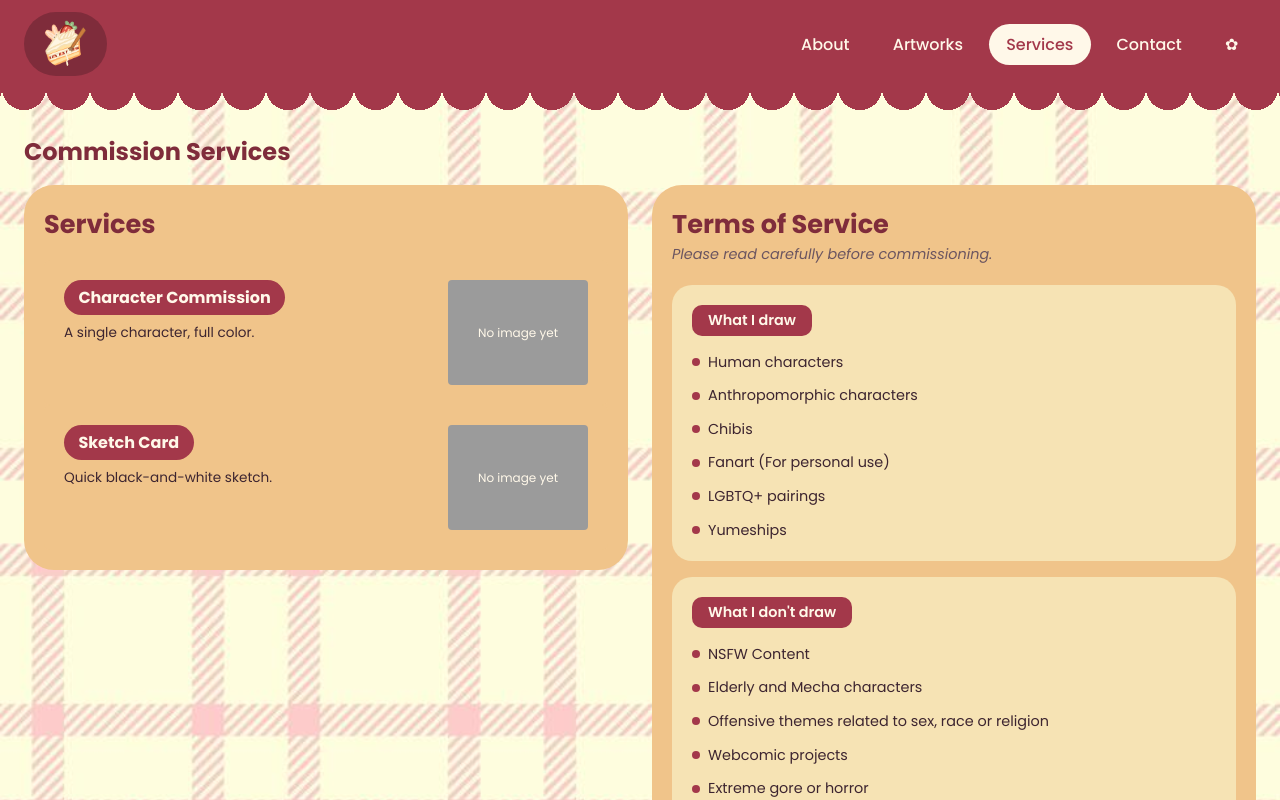
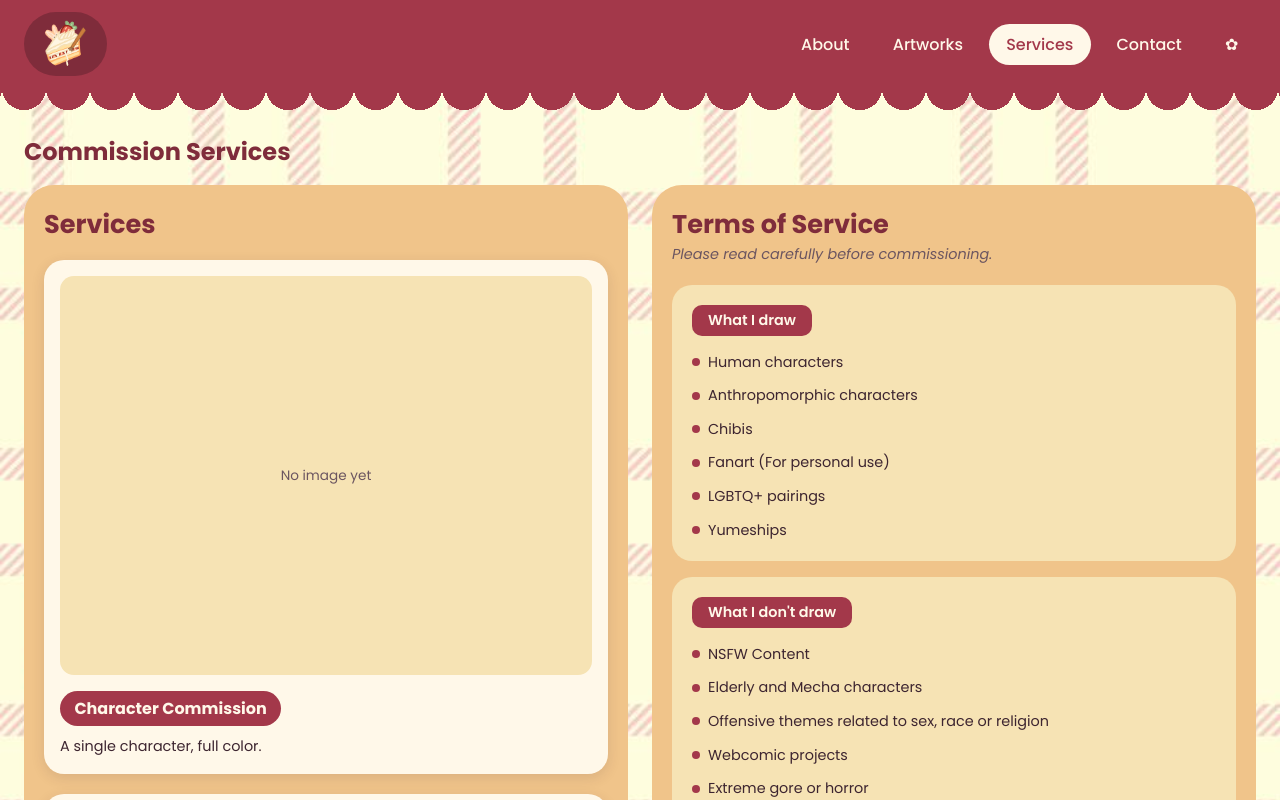
Before and after one commit to Kish-Mnlo/final-project-MANALO, a React (Vite) app in the folder client/: page /commission in a window 1280 px wide. Shown: the top 800 px of the page. Built offline with nearby package versions, Linux system fonts and the light colour scheme; no server answers.

Commit message:
change design of services and artworks

```diff
--- a/client/src/styles.css
+++ b/client/src/styles.css
@@ -225,7 +225,7 @@
 
 .artwork-grid {
   display: grid;
-  grid-template-columns: repeat(auto-fill, minmax(200px, 1fr));
+  grid-template-columns: repeat(auto-fill, minmax(280px, 1fr));
   gap: 1.5rem;
   padding: 1.5rem;
   background: var(--pink-soft);
@@ -257,31 +257,31 @@
 /* --- Service grid + cards --- */
 
 .service-card {
-  background: var(--peach);
-  border-radius: 6px;
-  padding: 1.25rem;
+  background: var(--cream-light);
+  border-radius: 20px;
+  padding: 1rem;
+  display: flex;
+  flex-direction: column;
+  gap: 1rem;
+  box-shadow: 0 4px 14px rgba(61, 37, 48, 0.12);
+}
+
+.service-card__main {
   display: flex;
   flex-direction: column;
   gap: 1rem;
 }
 
-.service-card__main {
-  display: flex;
-  gap: 1rem;
-  align-items: flex-start;
-}
-
 .service-card__text {
-  flex: 1;
   display: flex;
   flex-direction: column;
-  gap: 0.5rem;
-  min-width: 0; /* lets long descriptions wrap instead of overflowing the flex item */
+  gap: 0.6rem;
+  min-width: 0;
+  text-align: left;
 }
 
 .service-card__title {
   display: inline-block;
-  font-family: "Poppins", sans-serif;
   font-size: 1rem;
   font-weight: 700;
   color: var(--cream-light);
@@ -292,18 +292,18 @@
 }
 
 .service-card__description {
-  font-size: 0.85rem;
+  font-size: 0.9rem;
   color: var(--ink);
   margin: 0;
-  line-height: 1.5;
+  line-height: 1.6;
 }
 
 .service-card__output {
-  background: var(--placeholder-gray);
-  border-radius: 4px;
-  width: 140px;
+  order: -1;
+  width: 100%;
   aspect-ratio: 4 / 3;
-  flex-shrink: 0;
+  background: var(--cream);
+  border-radius: 14px;
   display: flex;
   align-items: center;
   justify-content: center;
@@ -317,11 +317,12 @@
 }
 
 .service-card__output-hint {
-  color: var(--cream-light);
-  font-size: 0.75rem;
+  color: var(--ink-soft);
+  font-size: 0.85rem;
   padding: 0 0.5rem;
   text-align: center;
 }
+
 
 .service-card__actions {
   display: flex;
@@ -345,6 +346,8 @@
 }
 
 .commission-column .service-grid {
+  display: grid;
+  gap: 1.25rem;
   padding: 1rem 0 0;
   background: transparent;
   grid-template-columns: 1fr;
@@ -491,11 +494,12 @@
 .modal__image {
   display: block;
   width: 100%;
-  aspect-ratio: 4 / 3;
-  object-fit: cover;
+  height: auto;
+  max-height: 65vh;
+  object-fit: contain;
   border-radius: 6px;
   margin-bottom: 1rem;
-  background: var(--placeholder-gray);
+  background: var(--cream);
 }
 
 .modal__details {
```
